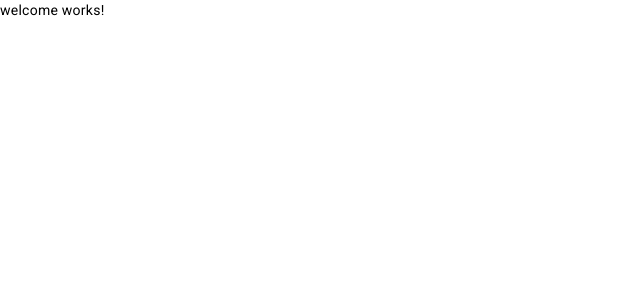
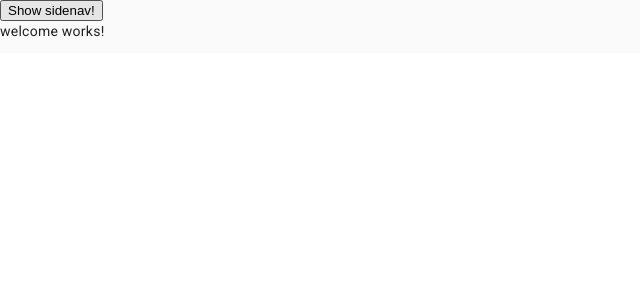
Before and after one commit to drgamss/angular_firebase, an Angular app: page / in a window 1280 px wide. Shown: the top 300 px of the page, without its empty margins (0-640 px from the left). Built offline with nearby package versions, Linux system fonts and the light colour scheme.

Commit message:
lesson 39

```diff
--- a/src/app/app.component.html
+++ b/src/app/app.component.html
@@ -1 +1,12 @@
-<router-outlet></router-outlet>
+<mat-sidenav-container>
+
+  <mat-sidenav #sidenav role="navigation">
+
+  </mat-sidenav>
+
+  <mat-sidenav-content>
+    <button (click)="sidenav.toggle()">Show sidenav!</button>
+    <router-outlet></router-outlet>
+  </mat-sidenav-content>
+
+</mat-sidenav-container>
--- a/src/app/app.component.ts
+++ b/src/app/app.component.ts
@@ -6,5 +6,5 @@ import { Component } from '@angular/core';
   styleUrls: ['./app.component.css']
 })
 export class AppComponent {
-  title = 'angular_firebase';
+
 }
```
Also changed, not shown: src/app/material.module.ts (+5 -2 lines), src/styles.css (+8 -2 lines).
